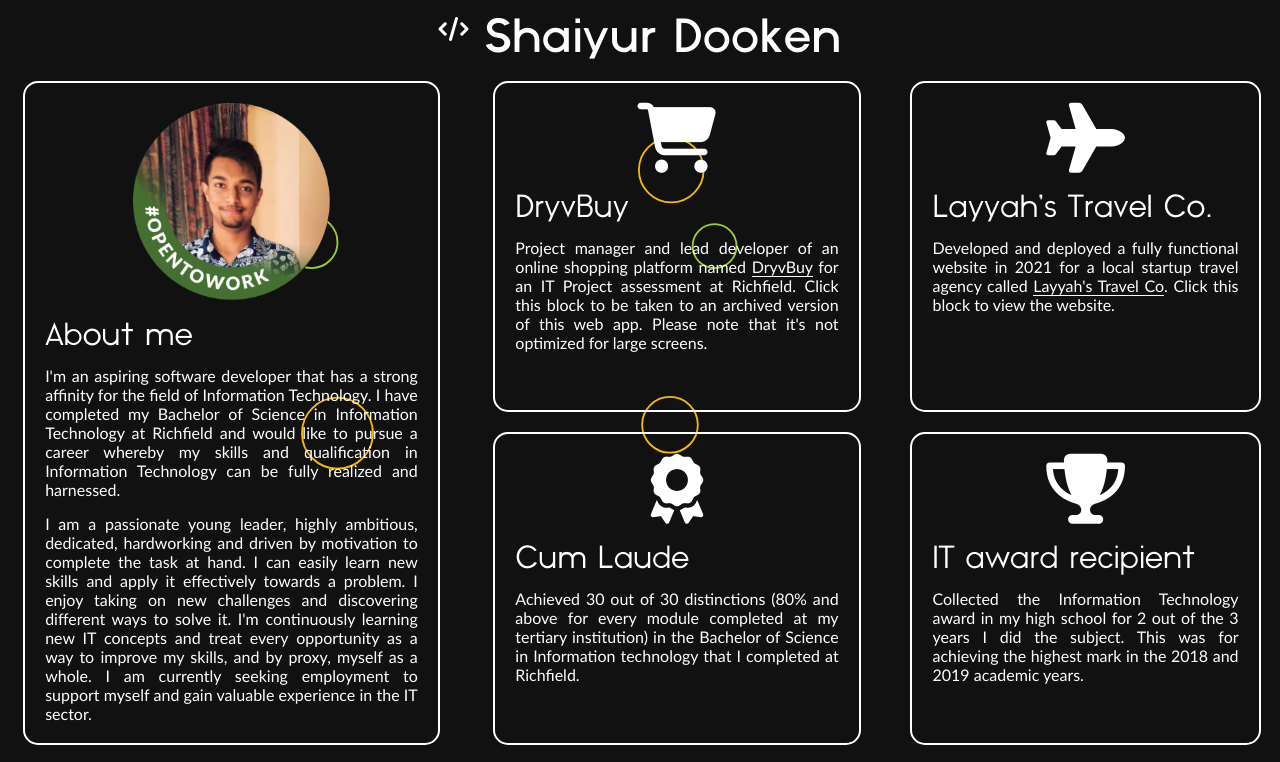
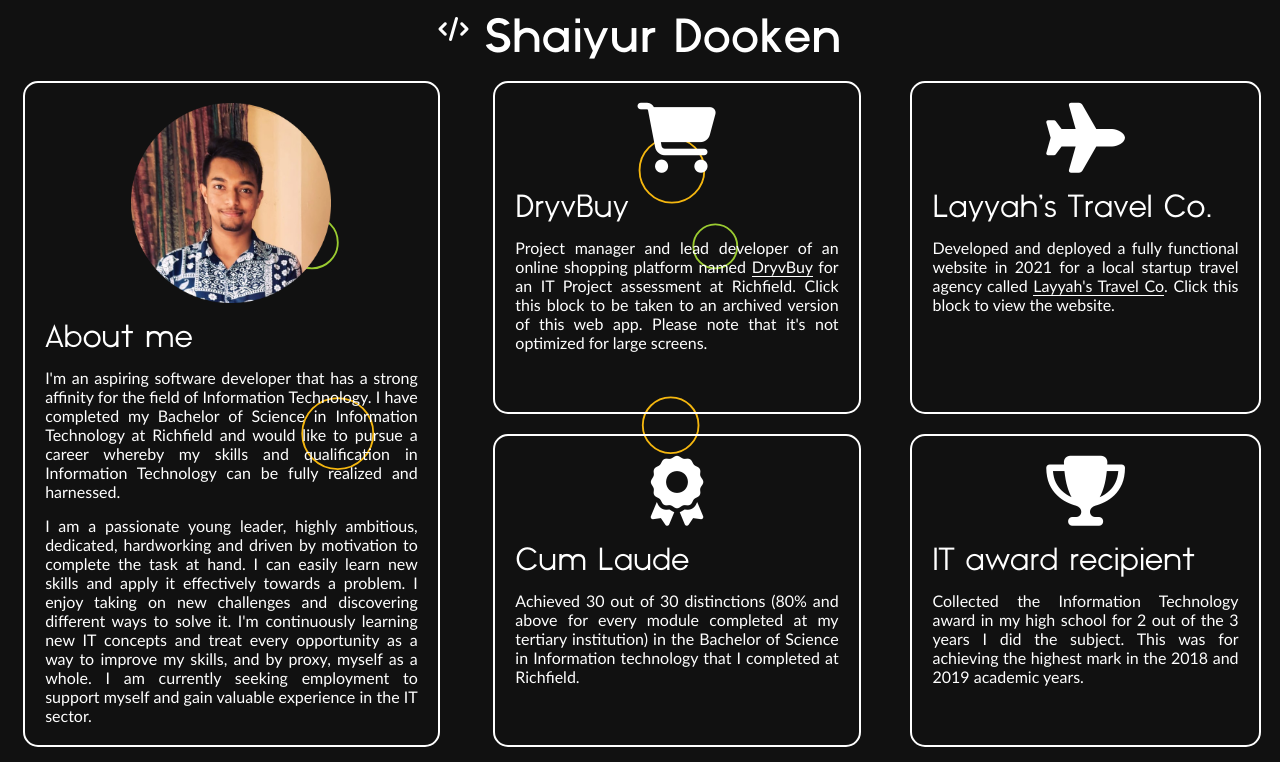
Before and after one commit to shai-04/shaiyur, a plain HTML site: page resume.html in a window 1280 px wide. Shown: the top 762 px of the page. Drawn offline with nearby package versions, Linux system fonts and the light colour scheme.

Commit message:
Changed headshot on resume.html to remove the 'open to work' frame

```diff
--- a/resume.html
+++ b/resume.html
@@ -25,7 +25,7 @@
         <main>
             <div class="grid-container">
                 <div class="info_block" id = "block1">
-                    <img src = "assets/images/Profile.png" alt = "Headshot of Shaiyur" width = "200px">
+                    <img src = "assets/images/Profile-No-banner.png" alt = "Headshot of Shaiyur" width = "200px">
                     <h1>About me</h1>
                     <p>
                         I'm an aspiring software developer that has a strong affinity for the field of Information Technology. I
```
Also changed, not shown: assets/images/Profile-No-banner.png (added).
